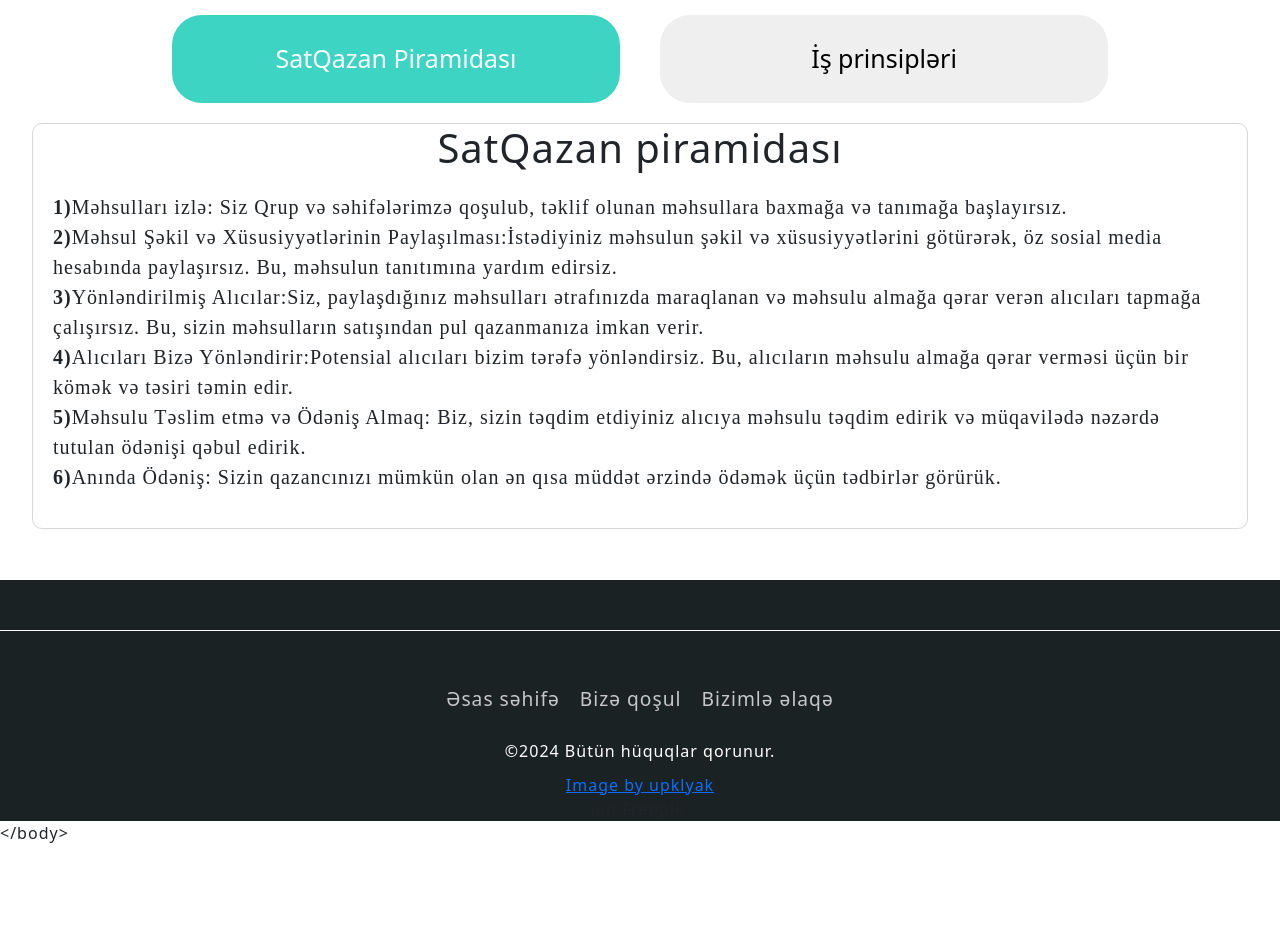
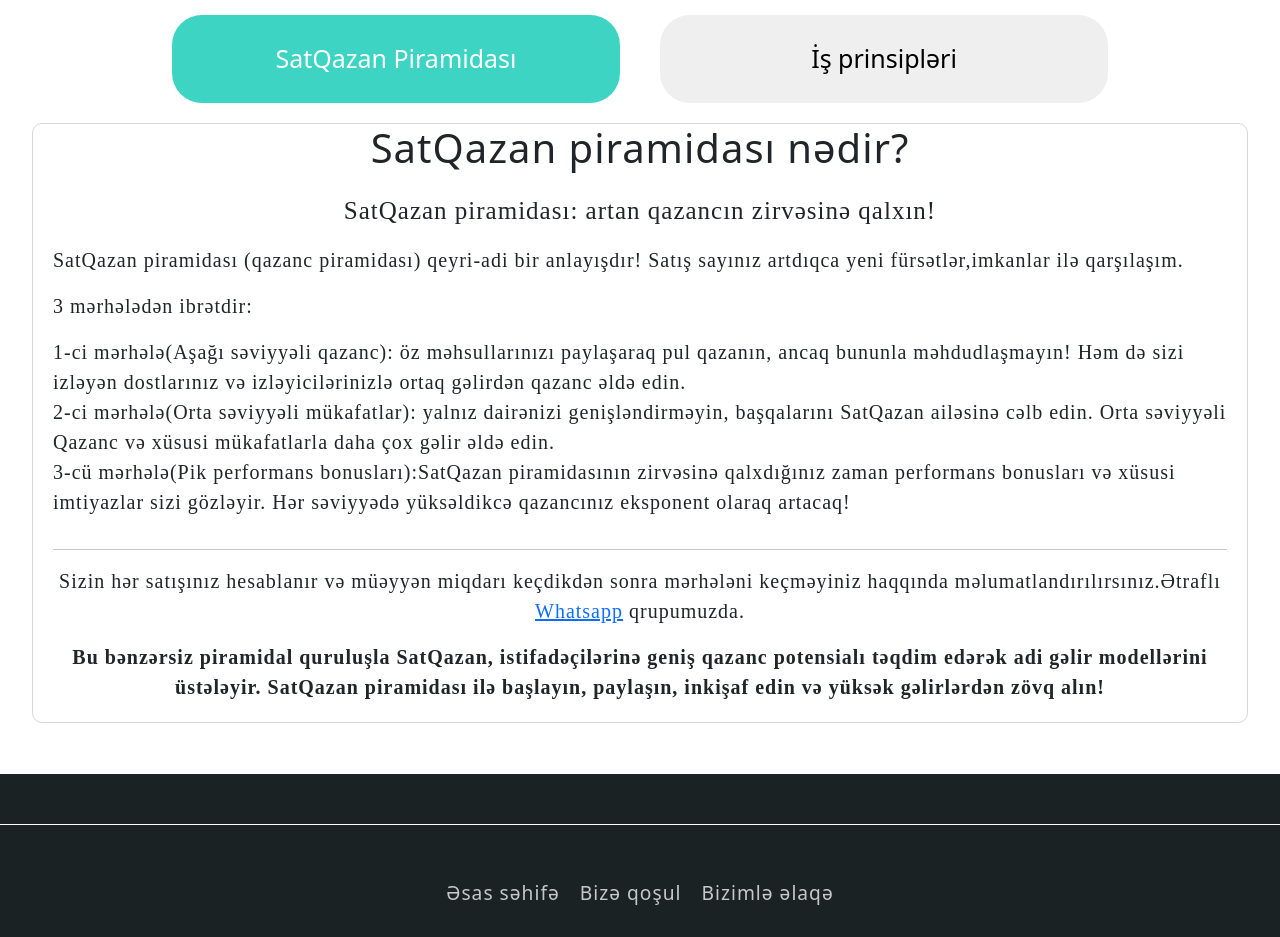
Before and after one commit to rashadibra/Sat_qazan, a React (Create React App) app in the folder sat_qazan/: page / in a window 1280 px wide. Shown: the part 1860-2797 px from the top of the page. Before the commit the page ends 2705 px from the top, so only its background shows below. Built offline with nearby package versions, Linux system fonts and the light colour scheme.

Commit message:
yeniləndi

```diff
--- a/sat_qazan/src/App.css
+++ b/sat_qazan/src/App.css
@@ -164,6 +164,7 @@ body {
     width: 6.5rem;
     height: 6.5rem;
   }
+
 }
 @media(max-width:420px){
   .info-container p {
@@ -171,7 +172,6 @@ body {
     opacity: 0.8;
   }
 }
-
 .Diqqet {
   color: rgb(159, 44, 44);
   text-align: center;
--- a/sat_qazan/src/components/Main/MainComponents/About/About.css
+++ b/sat_qazan/src/components/Main/MainComponents/About/About.css
@@ -49,7 +49,6 @@ width: 150px;
 .rulesInfo{
     display: flex;
     flex-direction: column;
-    align-items: center;
     margin: 20px;
     font-family: "poppins";
     font-size: 20px;
--- a/sat_qazan/src/components/Main/MainComponents/About/About.jsx
+++ b/sat_qazan/src/components/Main/MainComponents/About/About.jsx
@@ -6,23 +6,34 @@ import "./About.css"
 import Headerİmg2 from './BgcHeader2.jpg'
 import Logo from './Logo.png'
 
-const howItworks=` <div class="rulesTitle scroll-reveal">
-<h1 >SatQazan piramidası</h1>
+const howItworks=`<div class="rulesTitle">
+<h1 >SatQazan piramidası nədir?</h1>
 </div>
 <div class="rulesInfo">
-<p>Lorem ipsum dolor sit amet consectetur, adipisicing elit. Quidem nesciunt blanditiis ipsam eos minima ullam nostrum unde pariatur, perspiciatis doloremque facere corporis natus velit nisi architecto obcaecati quisquam nobis aliquam inventore deleniti, quae culpa. Mollitia neque inventore iusto harum, voluptate eos at placeat, ducimus enim minima molestias sint dolores vel architecto laudantium quasi aperiam eveniet in earum commodi natus a ea! Natus, odio! Quia cum reprehenderit error natus pariatu
-  r, dolorem explicabo vel? Quas sit
-  placeat, doloremque impedit, eveniet
-  ab illum totam repellat eligendi quis vol
-  uptates pariatur? Minus nihil labore libero atque similique. Error voluptatibus ea iste. Provident sequi quidem necessitatibus.</p>
-</div>`
+<p style='text-align:center;font-size:25px'>
+SatQazan piramidası: artan qazancın zirvəsinə qalxın!
+</p>
+  <p>SatQazan piramidası (qazanc piramidası) qeyri-adi bir anlayışdır! Satış sayınız artdıqca yeni fürsətlər,imkanlar ilə qarşılaşım.</p>
+  <p>3 mərhələdən ibrətdir: </p>
+  <p>
+    1-ci mərhələ(Aşağı səviyyəli qazanc): öz məhsullarınızı paylaşaraq pul qazanın, ancaq bununla məhdudlaşmayın! Həm də sizi izləyən dostlarınız və izləyicilərinizlə ortaq gəlirdən qazanc əldə edin.
+    <br />
+    2-ci mərhələ(Orta səviyyəli mükafatlar): yalnız dairənizi genişləndirməyin, başqalarını SatQazan ailəsinə cəlb edin. Orta səviyyəli Qazanc və xüsusi mükafatlarla daha çox gəlir əldə edin.
+<br />
+3-cü mərhələ(Pik performans bonusları):SatQazan piramidasının zirvəsinə qalxdığınız zaman performans bonusları və xüsusi imtiyazlar sizi gözləyir. Hər səviyyədə yüksəldikcə qazancınız eksponent olaraq artacaq!
+  </p>
+  <hr />
+  <p style='text-align:center'>Sizin hər satışınız hesablanır və müəyyən miqdarı keçdikdən sonra mərhələni keçməyiniz haqqında məlumatlandırılırsınız.Ətraflı <a href="">Whatsapp</a> qrupumuzda.</p>
+
+  <b style='text-align:center'>Bu bənzərsiz piramidal quruluşla SatQazan, istifadəçilərinə geniş qazanc potensialı təqdim edərək adi gəlir modellərini üstələyir. SatQazan piramidası ilə başlayın, paylaşın, inkişaf edin və yüksək gəlirlərdən zövq alın!</b>
+`
 const businessPrinciples=
 `<div class="rulesTitle scroll-reveal">
 <h1 >İş prinsipləri</h1>
 </div>
 <div class="rulesInfo">
 <p>
-1)Məhsulları izlə: Üzvünüz satış və qazanç proqramına qoşulub, təklif olunan məhsulları baxmağa və tanımağa başlayır.
+1)Məhsulları izlə: Üzvünüz satış və qazanc proqramına qoşulub, təklif olunan məhsulları baxmağa və tanımağa başlayır.
 <br />
 2)Məhsul Şəkil və Xüsusiyyətlərinin Paylaşılması: Üzv, istədiyi məhsulun şəkil və xüsusiyyətlərini götürərək, öz sosial media hesabında paylaşmağa qərar verir. Bu, məhsulun tanıtımına yardım edir.
 <br />
@@ -191,24 +202,26 @@ function About() {
       </div>
 <div className="RulesContainer">
 <div className="rulesTitle">
-<h1 >SatQazan piramidası</h1>
+<h1 >SatQazan piramidası nədir?</h1>
 </div>
 <div className="rulesInfo">
-<p>
-<b>1)</b>Məhsulları izlə: Siz Qrup və səhifələrimzə qoşulub, təklif olunan məhsullara baxmağa və tanımağa başlayırsız.
+<p style={{textAlign:'center',fontSize:'25px'}}>
+SatQazan piramidası: artan qazancın zirvəsinə qalxın!
+</p>
+  <p>SatQazan piramidası (qazanc piramidası) qeyri-adi bir anlayışdır! Satış sayınız artdıqca yeni fürsətlər,imkanlar ilə qarşılaşım.</p>
+  <p>3 mərhələdən ibrətdir: </p>
+  <p>
+    1-ci mərhələ(Aşağı səviyyəli qazanc): öz məhsullarınızı paylaşaraq pul qazanın, ancaq bununla məhdudlaşmayın! Həm də sizi izləyən dostlarınız və izləyicilərinizlə ortaq gəlirdən qazanc əldə edin.
+    <br />
+    2-ci mərhələ(Orta səviyyəli mükafatlar): yalnız dairənizi genişləndirməyin, başqalarını SatQazan ailəsinə cəlb edin. Orta səviyyəli Qazanc və xüsusi mükafatlarla daha çox gəlir əldə edin.
 <br />
-<b>2)</b>Məhsul Şəkil və Xüsusiyyətlərinin Paylaşılması:İstədiyiniz məhsulun şəkil və xüsusiyyətlərini götürərək, öz sosial media hesabında paylaşırsız. Bu, məhsulun tanıtımına yardım edirsiz.
-<br />
-<b>3)</b>Yönləndirilmiş Alıcılar:Siz, paylaşdığınız məhsulları ətrafınızda maraqlanan və məhsulu almağa qərar verən alıcıları tapmağa çalışırsız. Bu, sizin məhsulların satışından pul qazanmanıza imkan verir.
-<br />
-<b>4)</b>Alıcıları Bizə Yönləndirir:Potensial alıcıları bizim tərəfə yönləndirsiz. Bu, alıcıların məhsulu almağa qərar verməsi üçün bir kömək və təsiri təmin edir.
-<br />
-<b>5)</b>Məhsulu Təslim etmə və Ödəniş Almaq: Biz, sizin təqdim etdiyiniz alıcıya məhsulu təqdim edirik və müqavilədə nəzərdə tutulan ödənişi qəbul edirik.
-<br />
-<b>6)</b>Anında Ödəniş: Sizin qazancınızı mümkün olan ən qısa müddət ərzində ödəmək üçün tədbirlər görürük.
-</p>
+3-cü mərhələ(Pik performans bonusları):SatQazan piramidasının zirvəsinə qalxdığınız zaman performans bonusları və xüsusi imtiyazlar sizi gözləyir. Hər səviyyədə yüksəldikcə qazancınız eksponent olaraq artacaq!
+  </p>
+  <hr />
+  <p style={{textAlign:'center'}}>Sizin hər satışınız hesablanır və müəyyən miqdarı keçdikdən sonra mərhələni keçməyiniz haqqında məlumatlandırılırsınız.Ətraflı <a href="">Whatsapp</a> qrupumuzda.</p>
+  <b style={{textAlign:'center'}}>Bu bənzərsiz piramidal quruluşla SatQazan, istifadəçilərinə geniş qazanc potensialı təqdim edərək adi gəlir modellərini üstələyir. SatQazan piramidası ilə başlayın, paylaşın, inkişaf edin və yüksək gəlirlərdən zövq alın!</b>
+
 </div>
-
 </div>
     </section>
    </div>
--- a/sat_qazan/src/components/Main/MainComponents/Category/Category.css
+++ b/sat_qazan/src/components/Main/MainComponents/Category/Category.css
@@ -59,8 +59,13 @@
     align-items:center ;
     color: rgb(8, 8, 8);
     margin-bottom: 20px;
+    margin-top: 20px;
     padding:0 10px;
   }
-  .Info-SatQazan p{
+  .Info-SatQazan p:nth-child(2){
 opacity: 0.7;
+font-size: 22px;
   }
+  .Info-SatQazan b:nth-child(3){
+    font-size: 22px;
+  }
--- a/sat_qazan/src/components/Main/MainComponents/Category/Categorys.jsx
+++ b/sat_qazan/src/components/Main/MainComponents/Category/Categorys.jsx
@@ -22,9 +22,10 @@ function Categorys() {
   return (
     <div>
       <section className='Info-SatQazan'>
-        <h1>Başlayaq</h1>
-        <p>Qruplarımızda və ya səhifələrimizə daxil ol,paylaşılan elanları paylaşıb müştəri taparaq gəlir əldə et.
+        <h1>Başlayın</h1>
+        <p >Qruplarımızda və ya səhifələrimizə daxil ol, paylaşılan elanları paylaşıb müştəri taparaq gəlir əldə et.
         </p>
+        <b>Qeyd:SatQazan piramidinə qoşulmaq üçün Whatsapp qrupumuzda olmağınız şərtdir.</b>
       </section>
     <section className="Category">
     <div className=" Category-container scroll-reveal">
--- a/sat_qazan/src/components/Main/MainComponents/Contact/Contact.css
+++ b/sat_qazan/src/components/Main/MainComponents/Contact/Contact.css
@@ -184,10 +184,10 @@
 
 
   @media (max-width: 991px) {
-    section {
+    /* section {
       padding-top: 50px;
       padding-bottom: 50px;
-    }
+    } */
 
     .row {
       flex-direction: column;
--- a/sat_qazan/src/components/Navbar/navbar.jsx
+++ b/sat_qazan/src/components/Navbar/navbar.jsx
@@ -16,7 +16,7 @@ function Navbar() {
       </div>
       <ul className={menuOpen ? "open" : ""}>
       <li><NavLink to='/'>Əsas səhifə</NavLink></li>
-      <li><NavLink to='/Categorys'>Başla</NavLink></li>
+      <li ><NavLink style={{backgroundColor:'#3dd4c3'}} to='/Categorys'>Başla</NavLink></li>
       <li><NavLink to='/Contact'>Bizimlə əlaqə</NavLink></li>
       </ul>
     </nav>
```
